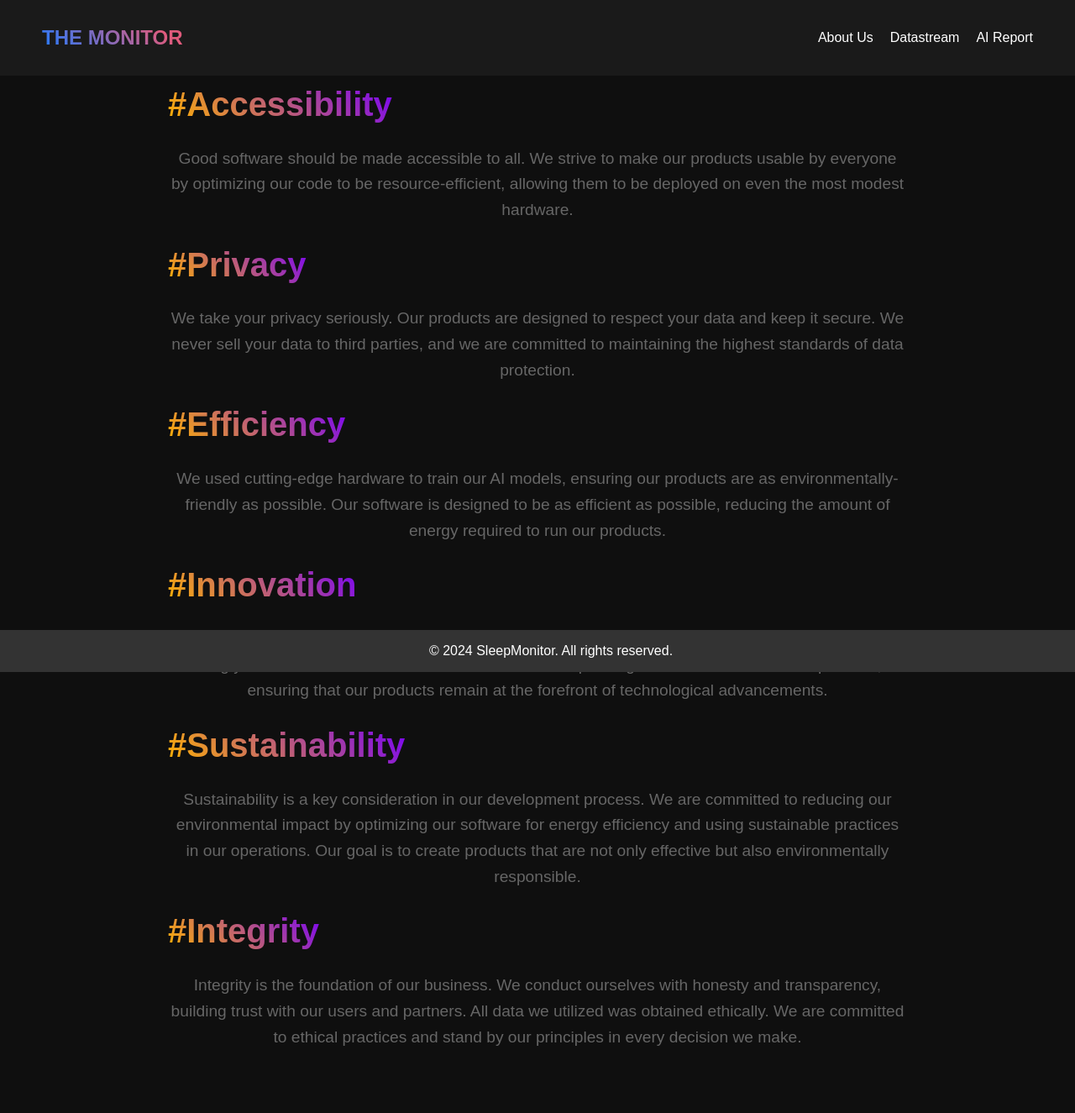
After one commit to MatthewS65537/Agentic-Sleep-Monitor, a Django app: page /aboutus/ in a window 1280 px wide. The commit adds this page. Shown: the whole page at 84% size. Run offline with Django 5.2, Linux system fonts and the light colour scheme.

```diff
--- a/Data Streaming/Audio Streaming/audio_record.py
+++ b/Data Streaming/Audio Streaming/audio_record.py
@@ -33,12 +33,13 @@ if __name__ == "__main__":
 
     sd.default.device = device_idx
 
+    time.sleep(30)
+
     try:
         i = 0
         while True:
         # for i in tqdm(range(100)):
             print(f"Started Recording No. {i}")
-            i += 1
             duration = 10
             recording = sd.rec(int(duration * freq),
                             samplerate=freq, channels=1)
@@ -48,6 +49,7 @@ if __name__ == "__main__":
             thread = threading.Thread(target=save_recording,
                                       args=(f"../../data/recordings/recording{i}.wav", freq, recording))
             thread.start()
+            i += 1
             # Don't wait for the thread to finish; continue with the next recording
     except KeyboardInterrupt:
         print("[INFO/audio_record.py] Terminated by user.")
--- /dev/null
+++ b/Django/main/static/css/about_us.css
@@ -0,0 +1,163 @@
+:root {
+    /* Colors */
+    --logo-color: #227BFF;
+    --logo-gradient: var(--logo-color) 0%, #E05B7C 85%;
+    --title-color: #5AE609;
+    --title-gradient: var(--title-color) 0%, #FAB907 53%, #E60909 100%;
+    --h1-color: #ffb300;
+    --h1-gradient: var(--h1-color), #7903f6 100%, #360057 100%;
+    --h2-color: #1392ed;
+    --h2-gradient: var(--h2-color), #2d1efa 30%;
+    --h3-color: #7FE609;
+    --h3-gradient: var(--h3-color), #29C91A 53%, #10AD2A 100%;
+    --h4-color: #38D2F5;
+    --h4-gradient: var(--h4-color), #53A0ED 53%, #318CE0 100%;
+    --h5-color: #BF4AED;
+    --h5-gradient: var(--h5-color), #6F31E0 53%, #313DE0 100%;
+    --h6-color: #ED4AC7;
+    --h6-gradient: var(--h6-color), #C74AED 53%, #A94AED 100%;
+  }
+
+  /* Global Styles */
+  body {
+    font-family: 'Arial', sans-serif;
+    margin: 0;
+    padding: 0;
+    background: #0f0f0f;
+    color: #ffffff;
+    overflow-x: hidden;
+  }
+
+  /* Navigation */
+  nav {
+    display: flex;
+    justify-content: space-between;
+    align-items: center;
+    padding: 20px 50px;
+    background: #1a1a1a;
+  }
+
+  nav .logo {
+    font-size: 1.5em;
+    font-weight: bold;
+    background: linear-gradient(45deg, var(--logo-gradient));
+    -webkit-background-clip: text;
+    -webkit-text-fill-color: transparent;
+    background-clip: text;
+    color: transparent;
+  }
+
+  nav ul {
+    list-style: none;
+    display: flex;
+    gap: 20px;
+  }
+
+  nav ul li {
+    display: inline;
+  }
+
+  nav ul li a {
+    color: #ffffff;
+    text-decoration: none;
+    font-size: 1em;
+  }
+
+  /* Gradient Headers */
+  .cm-formatting-header {
+    color: inherit;
+  }
+
+  .cm-header:not(.cm-formatting),
+  :is(h1) {
+    background: linear-gradient(45deg, var(--gradient-header));
+    -webkit-background-clip: text;
+    -webkit-text-fill-color: transparent;
+    width: fit-content;
+  }
+
+  .cm-header:not(.cm-formatting),
+  :is(h2, h3, h4, h5, h6) {
+    background: radial-gradient(circle, var(--gradient-header));
+    -webkit-background-clip: text;
+    -webkit-text-fill-color: transparent;
+    width: fit-content;
+  }
+
+  .inline-title {
+    background: radial-gradient(circle, var(--title-gradient));
+    -webkit-background-clip: text;
+    -webkit-text-fill-color: transparent;
+    background-clip: text;
+    color: transparent;
+  }
+
+  /* Apply gradient variables */
+  .cm-header-1, h1 { --gradient-header: var(--h1-gradient); }
+  .cm-header-2, h2 { --gradient-header: var(--h2-gradient); }
+  .cm-header-3, h3 { --gradient-header: var(--h3-gradient); }
+  .cm-header-4, h4 { --gradient-header: var(--h4-gradient); }
+  .cm-header-5, h5 { --gradient-header: var(--h5-gradient); }
+  .cm-header-6, h6 { --gradient-header: var(--h6-gradient); }
+
+  /* Data Stream Styles */
+  #data-stream {
+    border: 1px solid #ccc;
+    padding: 10px;
+    height: 300px;
+    overflow-y: scroll;
+    background-color: #1a1a1a;
+  }
+
+  #typing-effect {
+    text-align: center;
+  }
+
+  .mission-container {
+    text-align: center;
+    padding-right: 200px;
+    padding-left: 200px;
+    animation: fadeIn 2s ease-in-out;
+  }
+
+  .mission-title {
+    font-size: 2.5em;
+    color: #333;
+    animation: slideInFromLeft 1s ease-out;
+  }
+
+  .mission-statement {
+    font-size: 1.2em;
+    color: #666;
+    max-width: 1000px;
+    margin: 0 auto;
+    line-height: 1.6;
+    animation: slideInFromRight 1s ease-out;
+  }
+
+  @keyframes fadeIn {
+    from { opacity: 0; }
+    to { opacity: 1; }
+  }
+
+  @keyframes slideInFromLeft {
+    from {
+      transform: translateX(-100%);
+      opacity: 0;
+    }
+    to {
+      transform: translateX(0);
+      opacity: 1;
+    }
+  }
+
+  @keyframes slideInFromRight {
+    from {
+      transform: translateX(100%);
+      opacity: 0;
+    }
+    to {
+      transform: translateX(0);
+      opacity: 1;
+    }
+  }
--- /dev/null
+++ b/Django/main/static/js/about_us.js
@@ -0,0 +1,4 @@
+document.addEventListener('DOMContentLoaded', () => {
+    const missionContainer = document.querySelector('.mission-container');
+    missionContainer.classList.add('animate');
+});
--- /dev/null
+++ b/Django/main/templates/main/about_us.html
@@ -0,0 +1,44 @@
+{% extends "base.html" %}
+
+{% block head %}
+<meta charset="UTF-8">
+<meta name="viewport" content="width=device-width, initial-scale=1.0">
+<title>About Us</title>
+{% load static %}
+<link rel="stylesheet" type="text/css" href="{% static 'css/about_us.css' %}">
+<script src="{% static 'js/about_us.js' %}" defer></script>
+{% endblock %}
+
+{% block content %}
+<div class="mission-container">
+    <h1 class="mission-title">#Accessibility</h1>
+    <p class="mission-statement">
+        Good software should be made accessible to all. We strive to make our products usable by everyone by optimizing our code to be resource-efficient, allowing them to be deployed on even the most modest hardware.
+    </p>
+
+    <h1 class="mission-title">#Privacy</h1>
+    <p class="mission-statement">
+        We take your privacy seriously. Our products are designed to respect your data and keep it secure. We never sell your data to third parties, and we are committed to maintaining the highest standards of data protection.
+    </p>
+
+    <h1 class="mission-title">#Efficiency</h1>
+    <p class="mission-statement">
+        We used cutting-edge hardware to train our AI models, ensuring our products are as environmentally-friendly as possible. Our software is designed to be as efficient as possible, reducing the amount of energy required to run our products.
+    </p>
+
+    <h1 class="mission-title">#Innovation</h1>
+    <p class="mission-statement">
+        Innovation is at the heart of what we do. We constantly explore new technologies and methodologies to bring you the best solutions. Our team is dedicated to pushing the boundaries of what's possible, ensuring that our products remain at the forefront of technological advancements.
+    </p>
+
+    <h1 class="mission-title">#Sustainability</h1>
+    <p class="mission-statement">
+        Sustainability is a key consideration in our development process. We are committed to reducing our environmental impact by optimizing our software for energy efficiency and using sustainable practices in our operations. Our goal is to create products that are not only effective but also environmentally responsible.
+    </p>
+
+    <h1 class="mission-title">#Integrity</h1>
+    <p class="mission-statement">
+        Integrity is the foundation of our business. We conduct ourselves with honesty and transparency, building trust with our users and partners. All data we utilized was obtained ethically. We are committed to ethical practices and stand by our principles in every decision we make.
+    </p>
+</div>
+{% endblock %}
--- a/Django/main/urls.py
+++ b/Django/main/urls.py
@@ -4,4 +4,5 @@ from . import views
 
 urlpatterns = [
     path('', views.home, name='home'),
+    path('aboutus/', views.about_us, name='about us'),
 ]
--- a/Django/main/views.py
+++ b/Django/main/views.py
@@ -3,3 +3,6 @@ from django.shortcuts import render
 # Create your views here.
 def home(request):
     return render(request, "main/home.html")
+
+def about_us(request):
+    return render(request, "main/about_us.html")
--- a/Django/report/static/js/reload_chat.js
+++ b/Django/report/static/js/reload_chat.js
@@ -1,3 +1,3 @@
-setInterval(function() {
-    location.reload();
-}, 1000);
+// setInterval(function() {
+//     location.reload();
+// }, 10000);
--- a/Django/report/templates/report/report.html
+++ b/Django/report/templates/report/report.html
@@ -5,7 +5,7 @@
 <title>Datastream Index</title>
 {% load static %}
 <link rel="stylesheet" type="text/css" href="{% static 'css/report.css' %}">
-<script src="{% static 'js/reload_chat.js' %}"></script>
+<!-- <script src="{% static 'js/reload_chat.js' %}"></script> -->
 {% endblock %}
 
 {% block content %}
--- a/Django/templates/base.html
+++ b/Django/templates/base.html
@@ -3,24 +3,57 @@
 <head>
     {% block head %}
     {% endblock %}
+    <style>
+        .navigation{
+            position: fixed;
+            width: 100%;
+        }
+        body {
+            margin: 0;
+            /* padding-bottom: 50px; Adjust based on your footer height */
+            min-height: 100vh;
+            position: relative;
+        }
+        .content {
+            background : #0f0f0f;
+            padding-top: 75px;
+            flex: 1;
+            padding-bottom: 75px;
+        }
+        .footer {
+            position: fixed;
+            left: 0;
+            bottom: 0;
+            width: 100%;
+            background: #333;
+            color: #fff;
+            text-align: center;
+            padding: 1em;
+        }
+    </style>
 </head>
 <body>
+    <div class="navigation">
         <nav>
             <div class="logo">
                 <a href="{% url 'home' %}">THE MONITOR</a>
             </div>
             <ul>
+                <li><a href="{% url 'about us'%}">About Us</a></li>
                 <li><a href="{% url 'datastream'%}">Datastream</a></li>
                 <li><a href="{% url 'report' %}">AI Report</a></li>
             </ul>
         </nav>
+    </div>
 
+    <div class="content">
         {% block content %}
         {% endblock %}
-
-    <footer>
+    </div>
+    <footer class="footer">
+        <!-- <footer> -->
             &copy; 2024 SleepMonitor. All rights reserved.
+        <!-- </footer> -->
     </footer>
-
 </body>
 </html>
```
Also changed, not shown: ANE Inference/convert.py (added, +66 -0 lines), ANE Inference/main.py (added, +19 -0 lines), Django/main/static/css/home.css (+56 -80 lines), Django/main/templates/main/home.html (+7 -40 lines), ANE Inference/AudioClassificationTransformer.mlpackage/Manifest.json (added), 3 other files. Lines whose indentation alone changed are shown as unchanged.
